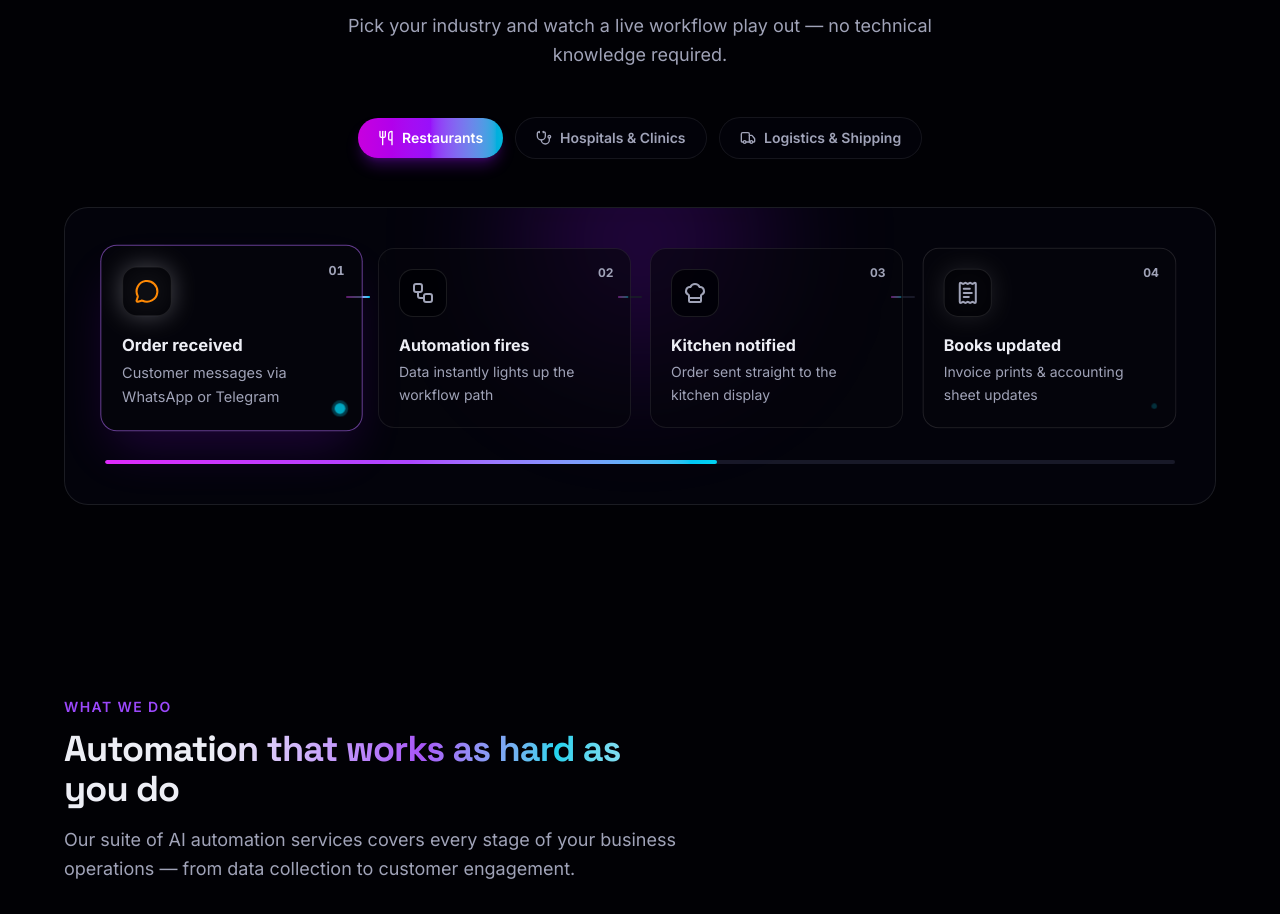
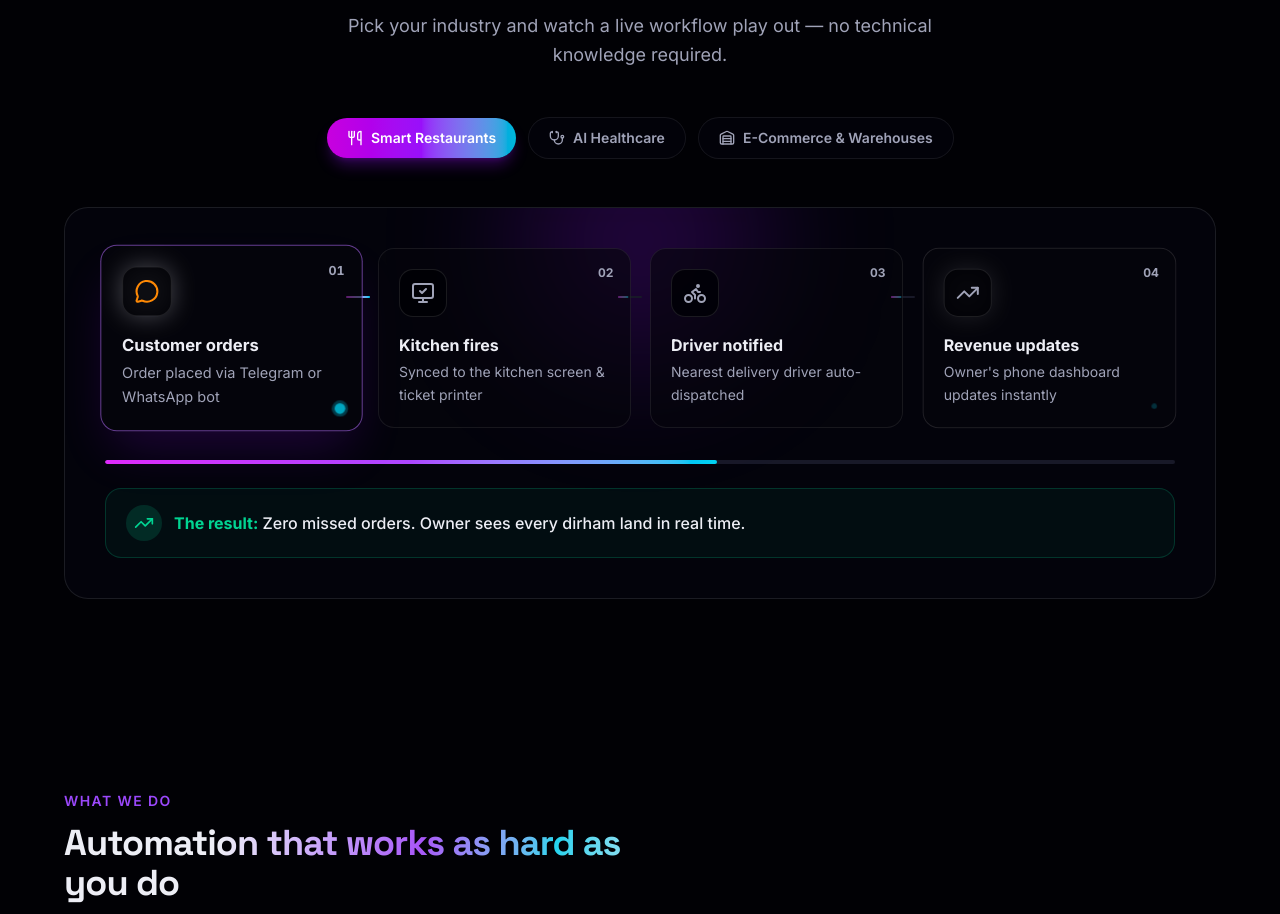
Before and after one commit to elycheikhmourid1-hash/v0-amourid-ai-landing-page, a Next.js app: page / in a window 1280 px wide. Shown: the part 1256-2170 px from the top of the page. Built offline with nearby package versions, Linux system fonts and the light colour scheme.

Commit message:
feat: revamp industry icons and add payoff outcomes for each industry

```diff
--- a/components/industry-simulator.tsx
+++ b/components/industry-simulator.tsx
@@ -4,20 +4,20 @@ import { useEffect, useRef, useState } from "react"
 import { motion, AnimatePresence, useReducedMotion } from "motion/react"
 import {
   MessageCircle,
-  Workflow,
-  ChefHat,
-  ReceiptText,
+  MonitorCheck,
+  Bike,
+  TrendingUp,
   CalendarPlus,
   CalendarCheck,
-  Send,
-  ShieldCheck,
-  PackagePlus,
+  MapPin,
+  BellRing,
+  ShoppingCart,
+  PackageMinus,
+  Factory,
   Truck,
-  Boxes,
-  MapPin,
   Utensils,
   Stethoscope,
-  PackageCheck,
+  Warehouse,
   type LucideIcon,
 } from "lucide-react"
 
@@ -32,44 +32,48 @@ type Industry = {
   label: string
   tabIcon: LucideIcon
   accent: string // tailwind text color for the icon glow
+  result: string // payoff outcome shown to the business owner
   steps: Step[]
 }
 
 const INDUSTRIES: Industry[] = [
   {
     id: "restaurants",
-    label: "Restaurants",
+    label: "Smart Restaurants",
     tabIcon: Utensils,
     accent: "text-orange-400",
+    result: "Zero missed orders. Owner sees every dirham land in real time.",
     steps: [
-      { icon: MessageCircle, title: "Order received", detail: "Customer messages via WhatsApp or Telegram" },
-      { icon: Workflow, title: "Automation fires", detail: "Data instantly lights up the workflow path" },
-      { icon: ChefHat, title: "Kitchen notified", detail: "Order sent straight to the kitchen display" },
-      { icon: ReceiptText, title: "Books updated", detail: "Invoice prints & accounting sheet updates" },
+      { icon: MessageCircle, title: "Customer orders", detail: "Order placed via Telegram or WhatsApp bot" },
+      { icon: MonitorCheck, title: "Kitchen fires", detail: "Synced to the kitchen screen & ticket printer" },
+      { icon: Bike, title: "Driver notified", detail: "Nearest delivery driver auto-dispatched" },
+      { icon: TrendingUp, title: "Revenue updates", detail: "Owner's phone dashboard updates instantly" },
     ],
   },
   {
     id: "hospitals",
-    label: "Hospitals & Clinics",
+    label: "AI Healthcare",
     tabIcon: Stethoscope,
     accent: "text-cyan-400",
+    result: "Fewer no-shows. Calendars, reminders & confirmations run themselves.",
     steps: [
-      { icon: CalendarPlus, title: "Patient books", detail: "Appointment scheduled online in seconds" },
-      { icon: CalendarCheck, title: "Calendar syncs", detail: "Doctor's calendar updates dynamically" },
-      { icon: Send, title: "Confirmation sent", detail: "Automated WhatsApp confirmation dispatched" },
-      { icon: ShieldCheck, title: "Claim prepared", detail: "Insurance claim instantly assembled" },
+      { icon: CalendarPlus, title: "Patient books", detail: "Appointment booked online in seconds" },
+      { icon: CalendarCheck, title: "Calendar updates", detail: "Doctor's calendar adjusts dynamically" },
+      { icon: MapPin, title: "Confirm + GPS", detail: "WhatsApp confirmation sent with clinic GPS" },
+      { icon: BellRing, title: "24h reminder", detail: "Auto reminder to confirm or reschedule" },
     ],
   },
   {
-    id: "logistics",
-    label: "Logistics & Shipping",
-    tabIcon: Truck,
+    id: "ecommerce",
+    label: "E-Commerce & Warehouses",
+    tabIcon: Warehouse,
     accent: "text-emerald-400",
+    result: "Never out of stock. Restocking & shipping happen without lifting a finger.",
     steps: [
-      { icon: PackagePlus, title: "Order created", detail: "New delivery order enters the system" },
-      { icon: MapPin, title: "Driver assigned", detail: "Nearest available driver auto-selected" },
-      { icon: Boxes, title: "Stock synced", detail: "Inventory levels update in real-time" },
-      { icon: PackageCheck, title: "Tracking sent", detail: "Live tracking link shot to the client" },
+      { icon: ShoppingCart, title: "Customer buys", detail: "New order placed on the online store" },
+      { icon: PackageMinus, title: "Stock deducted", detail: "Inventory auto-updates in real time" },
+      { icon: Factory, title: "Reorder fires", detail: "Low stock (< 3) triggers a supplier PO" },
+      { icon: Truck, title: "Label sent", detail: "Shipping label generated & sent to courier" },
     ],
   },
 ]
@@ -260,6 +264,25 @@ export function IndustrySimulator() {
               transition={{ duration: 0.4, ease: "easeOut" }}
             />
           </div>
+
+          {/* Payoff / result banner */}
+          <AnimatePresence mode="wait">
+            <motion.div
+              key={industry.id}
+              initial={{ opacity: 0, y: 8 }}
+              animate={{ opacity: 1, y: 0 }}
+              exit={{ opacity: 0, y: -8 }}
+              transition={{ duration: 0.35, ease: [0.22, 1, 0.36, 1] }}
+              className="mt-6 flex items-center gap-3 rounded-2xl border border-emerald-400/20 bg-emerald-400/5 px-5 py-4"
+            >
+              <span className="flex h-9 w-9 shrink-0 items-center justify-center rounded-full bg-emerald-400/15 text-emerald-400">
+                <TrendingUp className="h-5 w-5" />
+              </span>
+              <p className="text-pretty text-sm font-medium text-foreground sm:text-base">
+                <span className="font-bold text-emerald-400">The result:</span> {industry.result}
+              </p>
+            </motion.div>
+          </AnimatePresence>
         </div>
       </div>
     </section>
```
